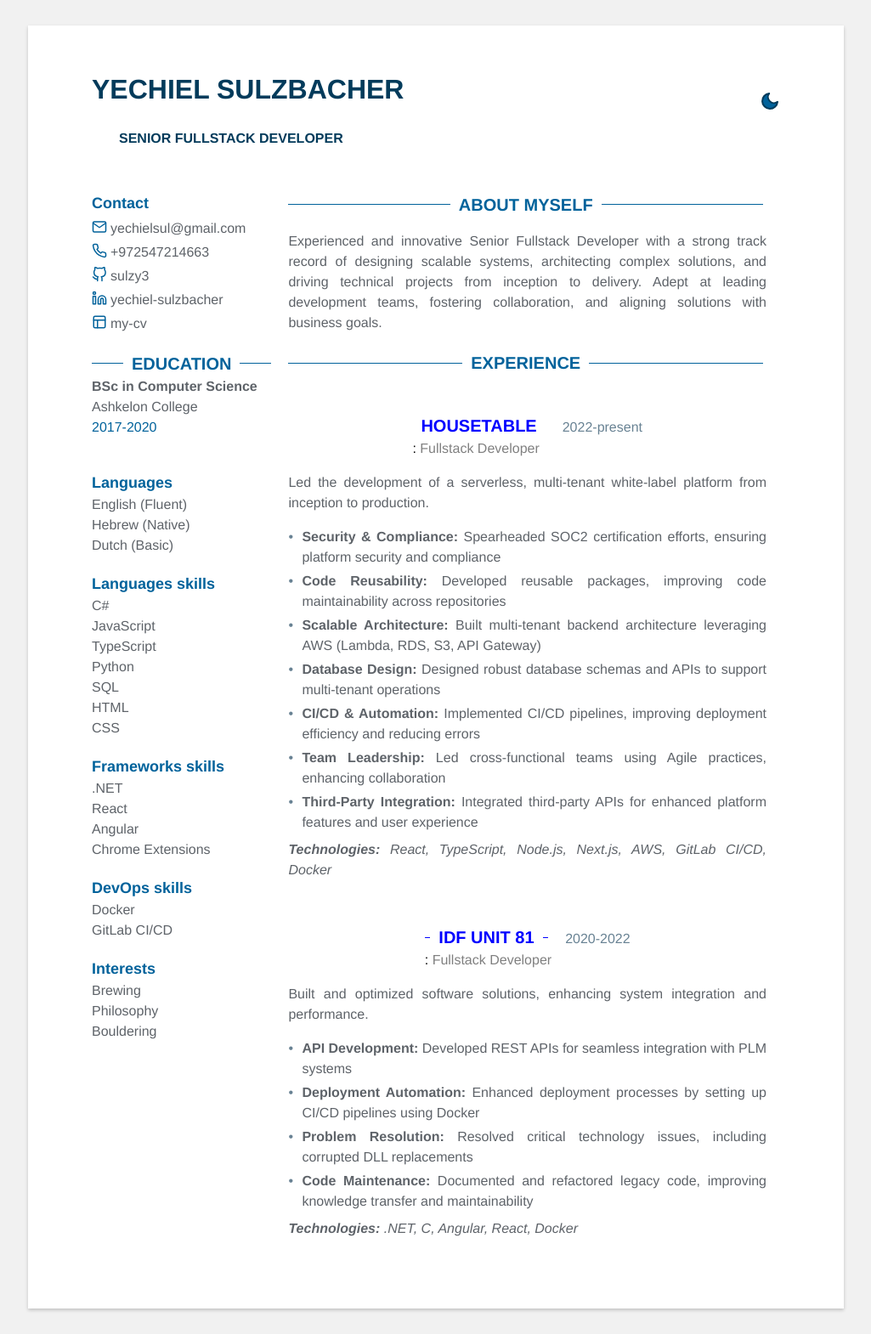
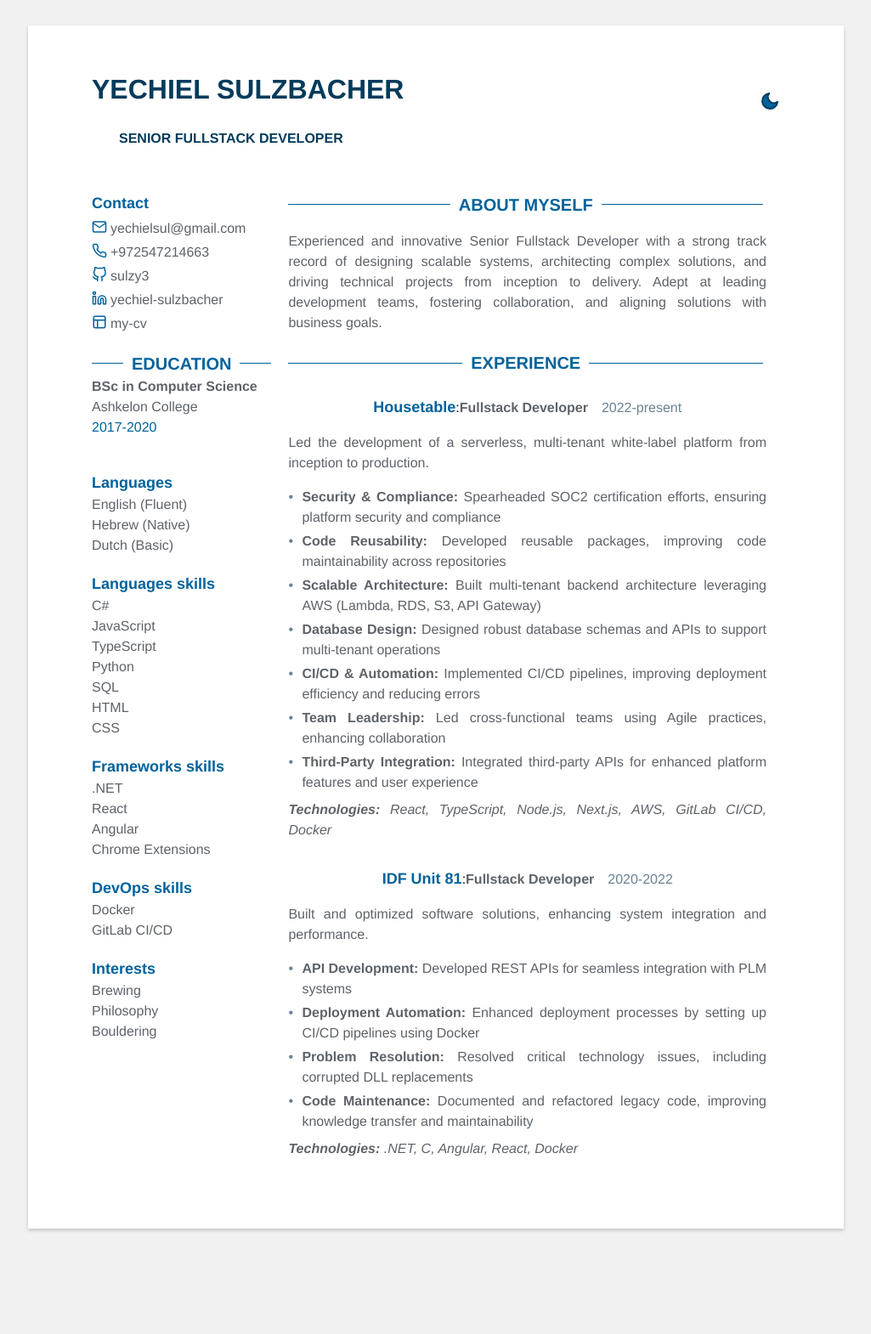
Before and after one commit to chaniheller97/my-cv, a Jekyll site: the page built from index.html, in a window 1280 px wide. Shown: the whole page at 85% size, without its empty margins (127-1152 px from the left). Built offline with Jekyll 4.4.1, drawn with Linux system fonts in a browser that asks for light colours; after the commit the page ends 1476 px from its top, so only the background shows below that.

Commit message:
fixed css

```diff
--- a/_includes/experience.html
+++ b/_includes/experience.html
@@ -5,9 +5,9 @@
     {% for exp in experience %}
         <div class="experience-item">
             <div class="header">
-                <div>
-                    <span class="company" style="color: blue; font-weight: bold;">{{ exp.company }}</span>:
-                    <span class="role" style="color: grey; font-weight: normal;">{{ exp.role }}</span>
+                <div class="company-role">
+                    <span class="company">{{ exp.company }}</span>:
+                    <span class="role">{{ exp.role }}</span>
                 </div>
                 <span class="time">{{ exp.time }}</span>
             </div>
--- a/_sass/includes/experience.scss
+++ b/_sass/includes/experience.scss
@@ -6,18 +6,26 @@
     .experience-item {
         margin-bottom: 2rem;
 
+
+
         .header {
             display: flex;
             justify-content: center;
             align-items: center;
             margin-bottom: 0.5rem;
 
+            .company-role{
+                display: flex;
+                justify-content: flex-start;
+                align-items: center;
+            }
+
+            .company {
+                @include sub-header;
+                font-weight: bold;
+            }
             .role {
                 @include body-text;
-                font-weight: bold;
-            }
-            .company {
-                @include header;
                 font-weight: bold;
             }
             .time {
```
